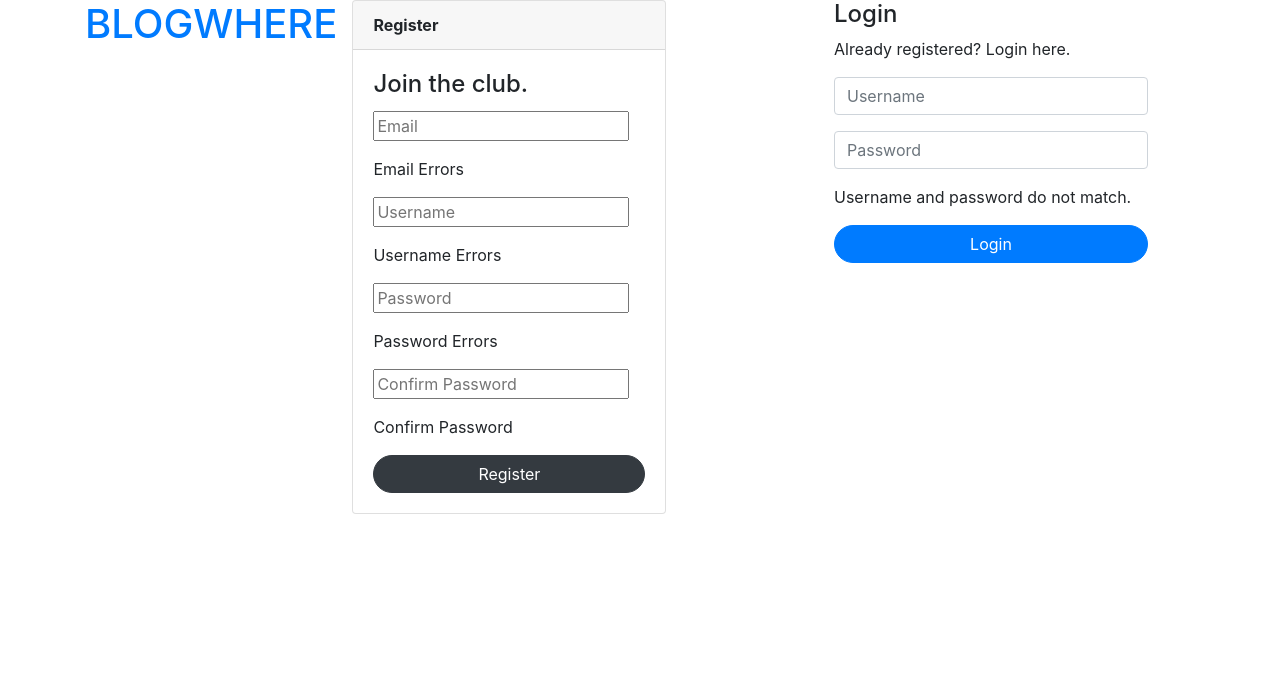
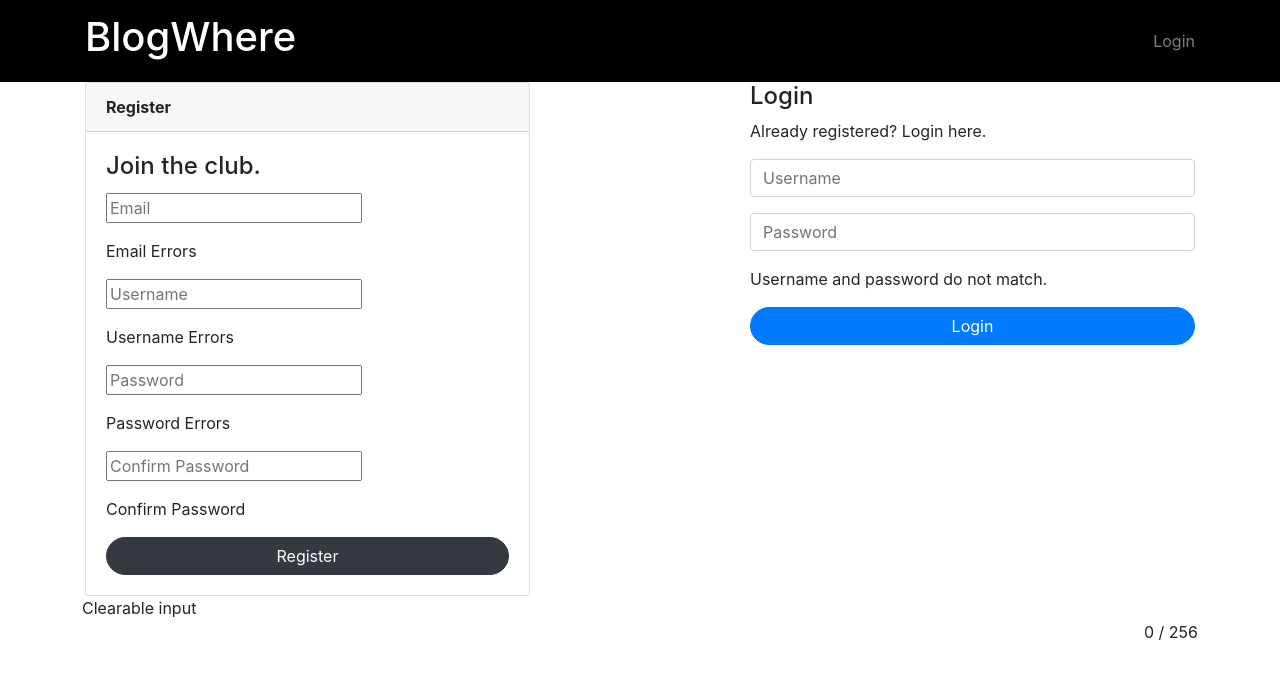
Before and after one commit to MarioCSilva/Blog_Rest_TPW, an Angular app in the folder Frontend/: page /login in a window 1280 px wide. Shown: the top 676 px of the page. Built offline with nearby package versions, Linux system fonts and the light colour scheme.

Commit message:
Edit NavBar a bit and Install Google Inputs

```diff
--- a/Frontend/src/app/app.module.ts
+++ b/Frontend/src/app/app.module.ts
@@ -7,7 +7,7 @@ import {AuthModule} from './features/auth/auth.module';
 
 @NgModule({
   declarations: [AppComponent],
-  imports: [SharedModule, AppRoutingModule, AuthModule],
+  imports: [SharedModule, AppRoutingModule, AuthModule, ],
   providers: [UserService],
   bootstrap: [AppComponent]
 })
--- a/Frontend/src/app/features/auth/auth.module.ts
+++ b/Frontend/src/app/features/auth/auth.module.ts
@@ -7,7 +7,7 @@ import { EntryPageComponent } from './pages/entry-page/entry-page.component';
 @NgModule({
   declarations: [LoginComponent, RegisterComponent, EntryPageComponent],
   imports: [
-    SharedModule
+    SharedModule,
   ],
   exports: [LoginComponent, RegisterComponent, EntryPageComponent]
 })
--- a/Frontend/src/app/features/auth/pages/entry-page/entry-page.component.html
+++ b/Frontend/src/app/features/auth/pages/entry-page/entry-page.component.html
@@ -1,3 +1,4 @@
+<div class="container">
   <div class="row">
     <div class="col-lg-5">
       <app-register></app-register>
@@ -7,4 +8,13 @@
     <div class="col-lg-5">
       <app-login></app-login>
     </div>
+    <mat-form-field class="example-form-field">
+      <mat-label>Clearable input</mat-label>
+      <input matInput type="text" #message maxlength="500" [(ngModel)]="value">
+      <mat-hint align="end">{{message.value.length}} / 256</mat-hint>
+      <button mat-button *ngIf="value" matSuffix mat-icon-button aria-label="Clear" (click)="value=''">
+        <mat-icon>close</mat-icon>
+      </button>
+    </mat-form-field>
   </div>
+</div>
--- a/Frontend/src/app/features/auth/pages/entry-page/entry-page.component.ts
+++ b/Frontend/src/app/features/auth/pages/entry-page/entry-page.component.ts
@@ -7,7 +7,9 @@ import { Component, OnInit } from '@angular/core';
 })
 export class EntryPageComponent implements OnInit {
 
+  value: string;
   constructor() { }
+
 
   ngOnInit(): void {
   }
--- a/Frontend/src/app/shared/components/navbar/navbar.component.css
+++ b/Frontend/src/app/shared/components/navbar/navbar.component.css
@@ -0,0 +1,12 @@
+nav{
+  background-color: black;
+  color:white;
+  z-index: 9999;
+}
+
+.stiky{
+  position: fixed;
+  top: 0;
+  width: 100%;
+
+}
--- a/Frontend/src/app/shared/components/navbar/navbar.component.html
+++ b/Frontend/src/app/shared/components/navbar/navbar.component.html
@@ -1,29 +1,8 @@
-<header id="header">
-
-  <div id="topbar">
-    <div class="container">
-      <div class="social-links">
-        <a href="#" class="twitter"><i class="fa fa-twitter"></i></a>
-        <a href="#" class="facebook"><i class="fa fa-facebook"></i></a>
-        <a href="#" class="linkedin"><i class="fa fa-linkedin"></i></a>
-        <a href="#" class="instagram"><i class="fa fa-instagram"></i></a>
-      </div>
-    </div>
+<nav class="navbar navbar-fixed-top navbar-dark bg-inverse">
+  <div class="container">
+    <a class="navbar-brand"><h1>BlogWhere</h1></a>
+    <ul class="nav navbar-nav" routerLinkActive="active">
+      <li class="nav-item"><a class="nav-link" routerLink="home">Login</a></li>
+    </ul>
   </div>
-
-  <div class="container">
-
-    <div class="logo float-left">
-      <!-- Uncomment below if you prefer to use an image logo -->
-      <h1 class="text-light"><a href="" class="scrollto"><span>BLOGWHERE</span></a></h1>
-      <!-- <a href="#header" class="scrollto"><img src="img/logo.png" alt="" class="img-fluid"></a> -->
-    </div>
-
-    <nav class="main-nav float-right d-none d-lg-block">
-      <ul>
-
-      </ul>
-    </nav><!-- .main-nav -->
-
-  </div>
-</header><!-- #header -->
+</nav>
--- a/Frontend/src/app/shared/components/navbar/navbar.component.ts
+++ b/Frontend/src/app/shared/components/navbar/navbar.component.ts
@@ -1,4 +1,4 @@
-import { Component, OnInit } from '@angular/core';
+import {Component, HostListener, OnInit} from '@angular/core';
 
 @Component({
   selector: 'app-navbar',
@@ -11,5 +11,14 @@ export class NavbarComponent implements OnInit {
 
   ngOnInit(): void {
   }
+  @HostListener('window:scroll', ['$event'])
+  onWindowScroll(e): void {
+    let element = document.querySelector('.navbar');
+    if (window.pageYOffset > element.clientHeight) {
+      element.classList.add('stiky');
+    } else {
+      element.classList.remove('stiky');
+    }
+  }
 
 }
```
Also changed, not shown: Frontend/src/app/shared/shared.module.ts (+5 -3 lines). Lines whose indentation alone changed are shown as unchanged.
